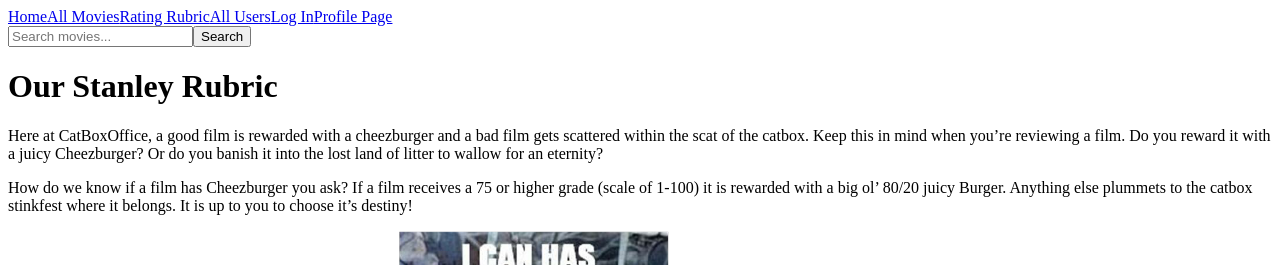
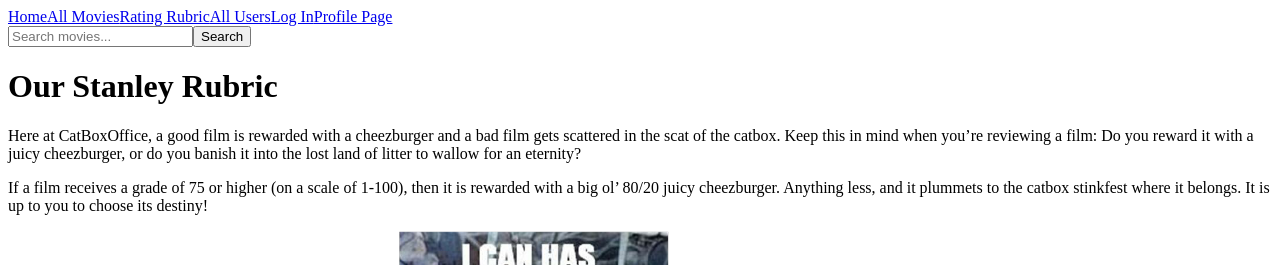
Before and after one commit to CatBoxOffice/CatBox, a React (Vite) app in the folder client/: page /rubric in a window 1280 px wide. Shown: the top 265 px of the page. Built offline with nearby package versions, Linux system fonts and the light colour scheme.

Commit message:
Update Rubric.jsx

```diff
--- a/client/src/components/Rubric.jsx
+++ b/client/src/components/Rubric.jsx
@@ -7,16 +7,13 @@ const Rubric = () => {
     <>
       <h1>Our Stanley Rubric</h1>
       <p>
-        Here at CatBoxOffice, a good film is rewarded with a cheezburger and a bad film gets
-        scattered within the scat of the catbox. Keep this in mind when you’re
-        reviewing a film. Do you reward it with a juicy Cheezburger? Or do you
-        banish it into the lost land of litter to wallow for an eternity?
+        Here at CatBoxOffice, a good film is rewarded with a cheezburger and a bad film gets scattered in the scat of the catbox.
+        Keep this in mind when you’re reviewing a film:
+        Do you reward it with a juicy cheezburger, or do you banish it into the lost land of litter to wallow for an eternity?
       </p>
-      <p>How do
-        we know if a film has Cheezburger you ask? If a film receives a 75 or
-        higher grade (scale of 1-100) it is rewarded with a big ol’ 80/20
-        juicy Burger. Anything else plummets to the catbox stinkfest where it
-        belongs. It is up to you to choose it’s destiny!</p>
+      <p>If a film receives a grade of 75 or higher (on a scale of 1-100), then it is rewarded with a big ol’ 80/20 juicy cheezburger.
+        Anything less, and it plummets to the catbox stinkfest where it belongs.
+        It is up to you to choose its destiny!</p>
       <img src={cheeseburger} alt="Has Cheezburger" style={{ width: '350px', height: 'auto' }} />
       <img src={catmeme} alt="Cat Meme" style={{ width: '350px', height: 'auto' }} />
       <img src={kittylitter} alt="Cat Scat" style={{ width: '350px', height: 'auto' }} />
```
